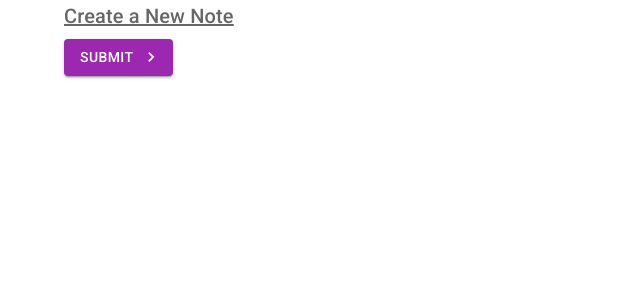
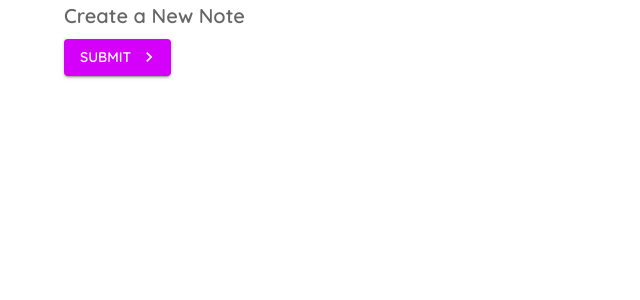
Before and after one commit to luisgcosta-runtimerev/Material-UI-Tutorial, a React (Create React App) app: page /create in a window 1280 px wide. Shown: the top 300 px of the page, without its empty margins (0-640 px from the left). Built offline with nearby package versions, Linux system fonts and the light colour scheme.

Commit message:
Custom Themes

```diff
--- a/src/App.js
+++ b/src/App.js
@@ -1,9 +1,29 @@
 import { BrowserRouter as Router, Switch, Route } from 'react-router-dom'
 import Notes from './pages/Notes'
 import Create from './pages/Create'
+import { createTheme, ThemeProvider } from '@mui/material';
+import { purple } from '@mui/material/colors';
+import { fontWeight } from '@mui/system';
+
+const theme = createTheme({
+  palette: {
+    primary: {
+      main: '#fefefe'
+    },
+    secondary: purple
+  },
+  typography: {
+    fontFamily: 'Quicksand',
+    fontWeightLight: 400,
+    fontWeightRegular: 500,
+    fontWeightMedium: 600,
+    fontWeightBold: 700,
+  }
+})
 
 function App() {
   return (
+    <ThemeProvider theme={theme}>
       <Router>
         <Switch>
           <Route exact path="/">
@@ -14,6 +34,7 @@
           </Route>
         </Switch>
       </Router>
+    </ThemeProvider>
   );
 }
 
--- a/src/index.css
+++ b/src/index.css
@@ -1,3 +1,6 @@
+@import url('https://fonts.googleapis.com/css2?family=Quicksand:wght@300;400;500;600;700&display=swap');
+
+
 body {
   margin: 0;
   -webkit-font-smoothing: antialiased;
--- a/src/pages/Create.js
+++ b/src/pages/Create.js
@@ -6,7 +6,7 @@
 import { makeStyles } from '@mui/styles';
 
 const useStyles = makeStyles({
-  btn: {
+  /*btn: {
     fontSize: 60,
     backgroundColor: 'violet',
     '&:hover':{
@@ -16,8 +16,7 @@
   title: {
     textDecoration: 'underline',
     marginBottom: 20
-  }
-
+  }*/
 })
 
 export default function Create() {
@@ -26,7 +25,6 @@
   return (
       <Container>
         <Typography
-          className={classes.title}
           variant="h6"
           color="textSecondary"
           component="h2"
@@ -36,7 +34,6 @@
         </Typography>
 
         <Button
-          className={classes.btn}
           onClick={() => console.log('you clicked me')}
           type="submit"
           color="secondary"
```
Lines whose indentation alone changed are shown as unchanged.
